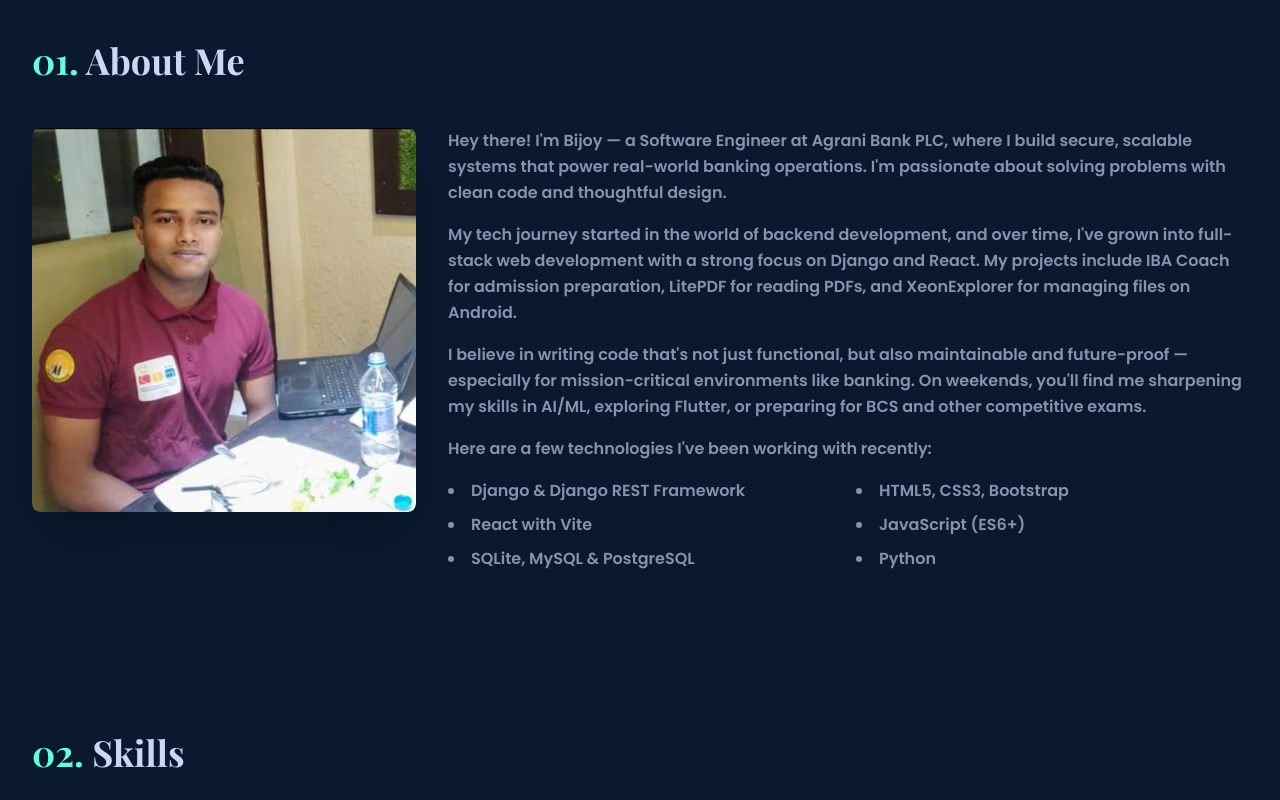
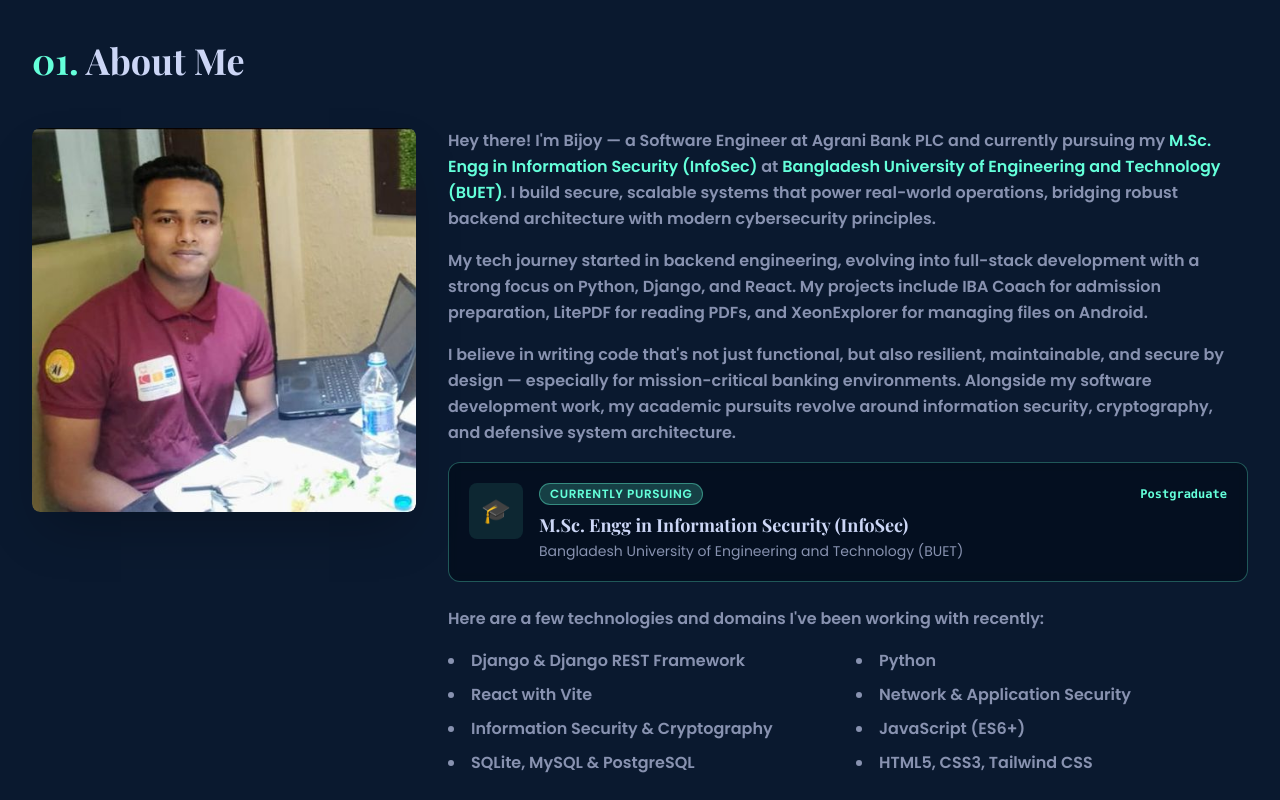
Before and after one commit to nurbijoy/nurbijoy.github.io, a React (Vite) app: page / in a window 1280 px wide. Shown: the part 840-1640 px from the top of the page. Built offline with nearby package versions, Linux system fonts and the light colour scheme.

Commit message:
Education details updated

```diff
--- a/index.html
+++ b/index.html
@@ -4,7 +4,8 @@
     <meta charset="UTF-8" />
     <link rel="icon" type="image/svg+xml" href="/vite.svg" />
     <meta name="viewport" content="width=device-width, initial-scale=1.0" />
-    <title>Nur Bijoy - Portfolio</title>
+    <title>Nur Mohammad Bijoy - Software Engineer & InfoSec | BUET</title>
+    <meta name="description" content="Portfolio of Nur Mohammad Bijoy — Software Engineer at Agrani Bank PLC and pursuing M.Sc. Engg in Information Security (InfoSec) at Bangladesh University of Engineering and Technology (BUET)." />
     <link rel="preconnect" href="https://fonts.googleapis.com">
     <link rel="preconnect" href="https://fonts.gstatic.com" crossorigin>
     <link href="https://fonts.googleapis.com/css2?family=Playfair+Display:wght@700&family=Poppins:wght@400;600&display=swap" rel="stylesheet">
--- a/public/404.html
+++ b/public/404.html
@@ -2,7 +2,7 @@
 <html>
   <head>
     <meta charset="utf-8">
-    <title>Nur Bijoy - Portfolio</title>
+    <title>Nur Mohammad Bijoy - Portfolio</title>
     <script type="text/javascript">
       // Single Page Apps for GitHub Pages
       // https://github.com/rafgraph/spa-github-pages
--- a/src/components/About.jsx
+++ b/src/components/About.jsx
@@ -7,13 +7,15 @@ const About = () => {
   const technologiesCol1 = [
     'Django & Django REST Framework',
     'React with Vite',
+    'Information Security & Cryptography',
     'SQLite, MySQL & PostgreSQL',
   ]
 
   const technologiesCol2 = [
-    'HTML5, CSS3, Bootstrap',
+    'Python',
+    'Network & Application Security',
     'JavaScript (ES6+)',
-    'Python',
+    'HTML5, CSS3, Tailwind CSS',
   ]
 
   return (
@@ -49,24 +51,48 @@ const About = () => {
             {/* Text - Right side */}
             <div className="lg:col-span-8 space-y-4 text-gray font-bold">
               <p className="leading-relaxed">
-                Hey there! I'm Bijoy — a Software Engineer at Agrani Bank PLC, where I build
-                secure, scalable systems that power real-world banking operations. I'm passionate
-                about solving problems with clean code and thoughtful design.
+                Hey there! I'm Bijoy — a Software Engineer at Agrani Bank PLC and currently pursuing
+                my <span className="text-secondary font-semibold">M.Sc. Engg in Information Security (InfoSec)</span> at{' '}
+                <span className="text-secondary font-semibold">Bangladesh University of Engineering and Technology (BUET)</span>.
+                I build secure, scalable systems that power real-world operations, bridging robust backend architecture
+                with modern cybersecurity principles.
               </p>
               <p className="leading-relaxed">
-                My tech journey started in the world of backend development, and over time, I've
-                grown into full-stack web development with a strong focus on Django and React.
-                My projects include IBA Coach for admission preparation, LitePDF for reading PDFs,
+                My tech journey started in backend engineering, evolving into full-stack development with a strong focus
+                on Python, Django, and React. My projects include IBA Coach for admission preparation, LitePDF for reading PDFs,
                 and XeonExplorer for managing files on Android.
               </p>
               <p className="leading-relaxed">
-                I believe in writing code that's not just functional, but also maintainable and
-                future-proof — especially for mission-critical environments like banking. On weekends,
-                you'll find me sharpening my skills in AI/ML, exploring Flutter, or preparing for BCS
-                and other competitive exams.
+                I believe in writing code that's not just functional, but also resilient, maintainable, and secure by design —
+                especially for mission-critical banking environments. Alongside my software development work, my academic pursuits
+                revolve around information security, cryptography, and defensive system architecture.
               </p>
-              <p className="text-gray leading-relaxed">
-                Here are a few technologies I've been working with recently:
+
+              {/* Education Highlight Card */}
+              <div className="p-4 sm:p-5 rounded-xl bg-dark/70 border border-secondary/30 backdrop-blur-sm relative overflow-hidden group hover:border-secondary/60 transition-all duration-300 my-4">
+                <div className="flex items-start gap-4">
+                  <div className="p-3 rounded-lg bg-secondary/10 text-secondary text-2xl flex-shrink-0">
+                    🎓
+                  </div>
+                  <div className="flex-1">
+                    <div className="flex flex-wrap items-center justify-between gap-2">
+                      <span className="text-xs uppercase tracking-wider font-semibold px-2.5 py-0.5 rounded-full bg-secondary/20 text-secondary border border-secondary/40">
+                        Currently Pursuing
+                      </span>
+                      <span className="text-xs text-secondary font-mono">Postgraduate</span>
+                    </div>
+                    <h3 className="text-light font-bold text-lg mt-1.5">
+                      M.Sc. Engg in Information Security (InfoSec)
+                    </h3>
+                    <p className="text-gray text-sm mt-0.5 font-normal">
+                      Bangladesh University of Engineering and Technology (BUET)
+                    </p>
+                  </div>
+                </div>
+              </div>
+
+              <p className="text-gray leading-relaxed pt-2">
+                Here are a few technologies and domains I've been working with recently:
               </p>
               <div className="grid md:grid-cols-2 gap-4 mt-4">
                 <ul className="space-y-2 list-disc list-inside text-gray font-bold">
--- a/src/components/Hero.jsx
+++ b/src/components/Hero.jsx
@@ -50,9 +50,11 @@ const Hero = () => {
               transition={{ delay: 0.5 }}
               className="text-gray max-w-xl mb-8 leading-relaxed"
             >
-              I'm a full-stack developer specializing in building exceptional digital experiences.
-              Currently focused on creating accessible, human-centered products at{' '}
-              <span className="text-secondary">Agrani Bank PLC</span>.
+              I'm a Software Engineer at{' '}
+              <span className="text-secondary">Agrani Bank PLC</span>, specializing in building secure,
+              scalable systems and currently pursuing an{' '}
+              <span className="text-secondary">M.Sc. Engg in Information Security (InfoSec)</span> at{' '}
+              <span className="text-secondary">Bangladesh University of Engineering and Technology (BUET)</span>.
             </motion.p>
 
             <motion.div
--- a/src/components/Skills.jsx
+++ b/src/components/Skills.jsx
@@ -8,8 +8,8 @@ const Skills = () => {
     { name: 'Django / Django REST Framework', level: 90 },
     { name: 'React JS', level: 80 },
     { name: 'Python', level: 85 },
+    { name: 'Information Security (InfoSec)', level: 80 },
     { name: 'Database (SQL)', level: 75 },
-    { name: 'HTML5 / CSS3', level: 90 },
     { name: 'Enterprise App Design', level: 85 },
     { name: 'AI / Machine Learning', level: 65 },
     { name: 'Spring Boot', level: 50 },
```
Also changed, not shown: 1 other file (tests, documents, lock files or other folders).
